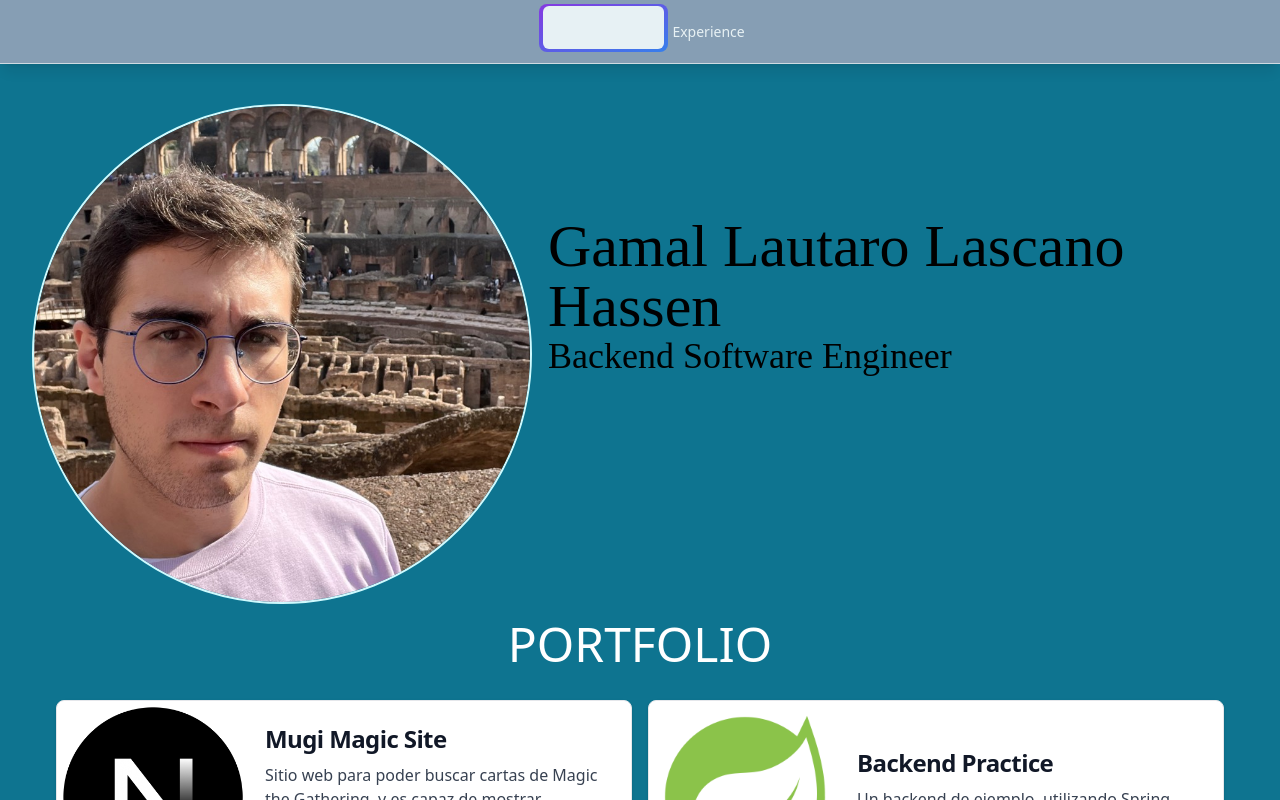
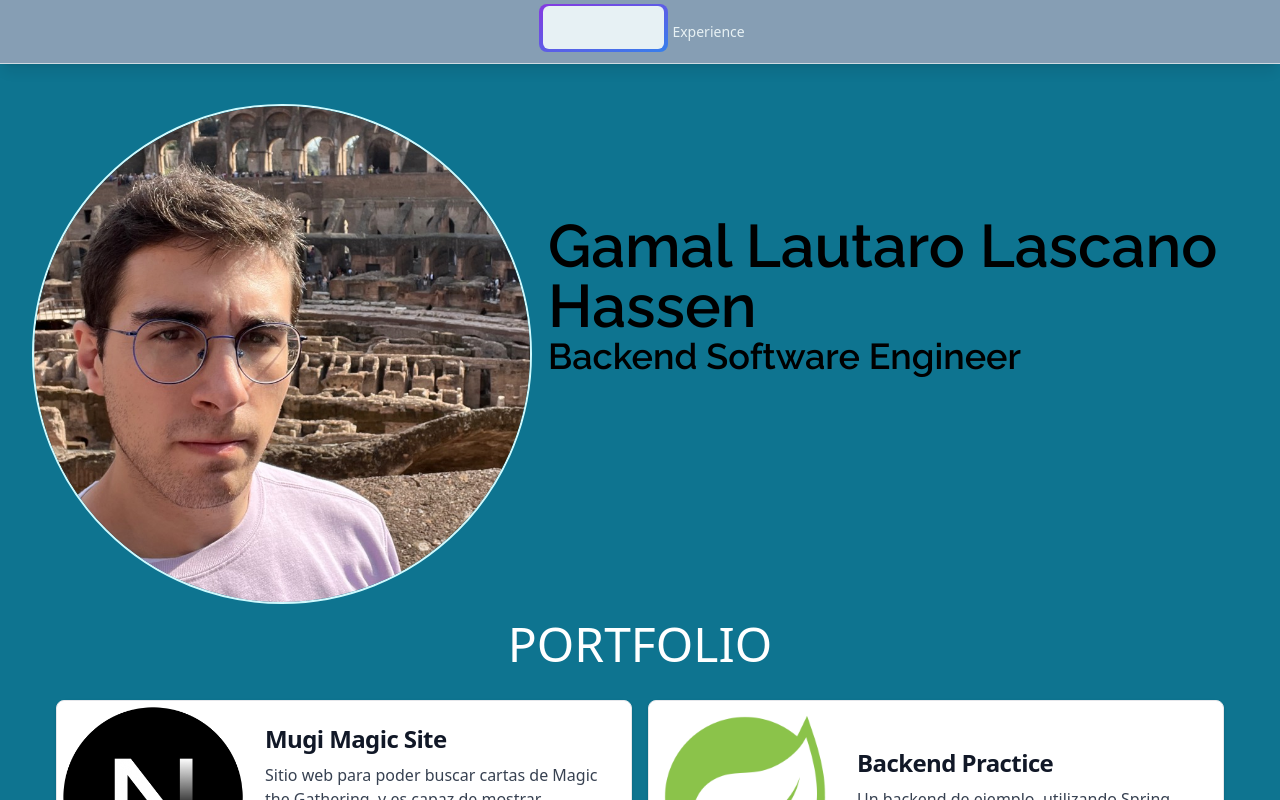
Before and after one commit to GamalLascano/gamal-portfolio, a Next.js app: page / in a window 1280 px wide. Shown: the top 800 px of the page. Built offline with nearby package versions, Linux system fonts and the light colour scheme.

Commit message:
Using next fonts

```diff
--- a/components/Intro.tsx
+++ b/components/Intro.tsx
@@ -1,7 +1,13 @@
 import Image from "next/image";
+import { Raleway } from "@next/font/google";
+const raleway = Raleway({
+  weight: "600",
+  style: "normal",
+});
 function Intro() {
+  const cl = `mt-24 text-6xl pb-2 pt-2 flex ${raleway.className}`;
   return (
-    <div className="mt-24 font-raleway text-6xl pb-2 pt-2 flex">
+    <div className={cl}>
       <Image
         className="rounded-full border-2 border-cyan-100 ml-8"
         src="/profile.jpeg"
--- a/next.config.js
+++ b/next.config.js
@@ -1,6 +1,5 @@
 /** @type {import('next').NextConfig} */
 const nextConfig = {
-  optimizeFonts: false,
   experimental: {
     appDir: true,
   },
--- a/package.json
+++ b/package.json
@@ -9,6 +9,7 @@
     "lint": "next lint"
   },
   "dependencies": {
+    "@next/font": "^13.2.4",
     "@types/node": "18.15.0",
     "@types/react": "18.0.28",
     "@types/react-dom": "18.0.11",
```
Also changed, not shown: 1 other file (tests, documents, lock files or other folders).
